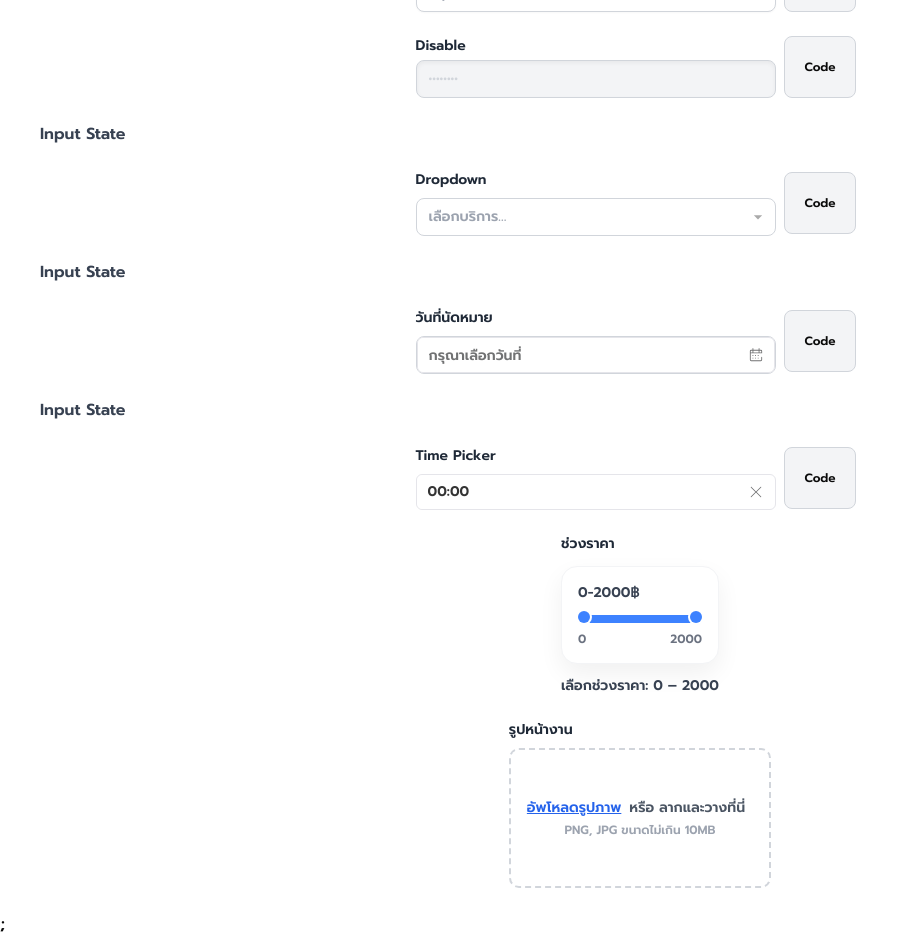
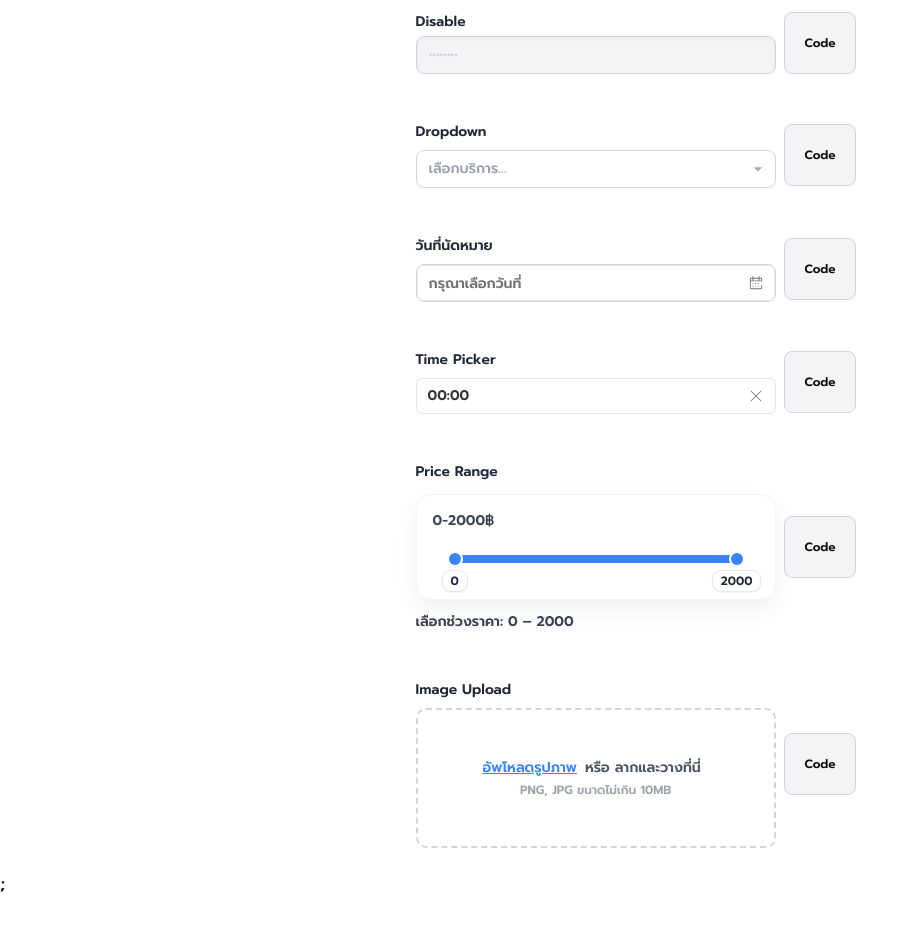
Before and after one commit to Preecha-Sayang/Final-Project-Home-Service, a Next.js app: page /demoinput in a window 1280 px wide. Shown: the part 380-1316 px from the top of the page, without its empty margins (0-919 px from the left). After the commit the page ends 1276 px from the top, so only its background shows below. Built offline with nearby package versions, Linux system fonts and the light colour scheme.

Commit message:
feat: template input price range and input images upload

```diff
--- a/src/components/input/_test_input.tsx
+++ b/src/components/input/_test_input.tsx
@@ -1,18 +1,13 @@
 import { useState } from "react";
 
-import PriceRange, { Range } from "./inputPriceRange/price_range";
-import ImageUpload from "./inputImageUpload/image_upload";
 import ExampleInputState from "./inputField/example";
 import ExampleInputDropdown from "./inputDropdown/example";
 import ExampleDatePicker from "./inputDatePicker/example";
 import ExampleTimePicker from "./inputTimePicker/example";
+import ExamplePriceRange from "./inputPriceRange/example";
+import ExampleImageUpload from "./inputImageUpload/example";
 
 export default function TestInput() {
-    const [time, setTime] = useState("10:00");
-    const [budget, setBudget] = useState<Range>({ min: 0, max: 2000 });
-    const [photo, setPhoto] = useState<File | null>(null);
-
-
 
     return (
         <div className="flex flex-col justify-center items-center max-w-[1200px] gap-6 p-6">
@@ -21,9 +16,8 @@ export default function TestInput() {
             <ExampleInputDropdown />
             <ExampleDatePicker />
             <ExampleTimePicker />
-
-            <PriceRange label="ช่วงราคา" min={0} max={2000} value={budget} onChange={setBudget} />
-            <ImageUpload label="รูปหน้างาน" value={photo} onChange={setPhoto} />
+            <ExamplePriceRange />
+            <ExampleImageUpload />
         </div>
     )
 }
--- a/src/components/input/inputDatePicker/example.tsx
+++ b/src/components/input/inputDatePicker/example.tsx
@@ -28,7 +28,7 @@ const minToday = format(new Date(), "yyyy-MM-dd");
 
     return (
         <>
-            <div className="w-[1200px] font-medium text-[var(--gray-700)]">Input State</div>
+            <div className="w-[1200px] font-medium text-[var(--gray-700)]"></div>
             <div className="flex justify-center items-center">
                 <div className="w-[360px]">
                     <DatePicker
--- a/src/components/input/inputDropdown/example.tsx
+++ b/src/components/input/inputDropdown/example.tsx
@@ -38,7 +38,7 @@ const [service, setService] = useState("");
 
     return (
         <>
-            <div className="w-[1200px] font-medium text-[var(--gray-700)]">Input State</div>
+            <div className="w-[1200px] font-medium text-[var(--gray-700)]"></div>
             <div className="flex justify-center items-center">
                 <div className="w-[360px]">
                     <InputDropdown
--- a/src/components/input/inputField/example.tsx
+++ b/src/components/input/inputField/example.tsx
@@ -105,7 +105,7 @@ import InputField from "@/components/input/inputField/input_state";
 
     return (
         <>
-            <div className="w-[1200px] font-medium text-[var(--gray-700)]">Input State</div>
+            <div className="w-[1200px] font-medium text-[var(--gray-700)]"></div>
             {/* name */}
             <div className="flex justify-center items-center">
                 <div className="w-[360px]">
--- a/src/components/input/inputImageUpload/example.tsx
+++ b/src/components/input/inputImageUpload/example.tsx
@@ -1,7 +1,40 @@
 import { useState } from "react";
-import ImageUpload from "./image_upload";
+import ImageUpload from "@/components/input/inputImageUpload/image_upload";
+import CodeButton from "../code/codeButton";
 
-export default function Example() {
+export default function ExampleImageUpload() {
     const [file, setFile] = useState<File | null>(null);
-    return <ImageUpload label="Image Upload" value={file} onChange={setFile} />;
+
+    const codeImage = `
+import ImageUpload from "@/components/input/inputImageUpload/image_upload";
+
+const [file, setFile] = useState<File | null>(null);
+
+<div className="w-[360px]">
+    <ImageUpload
+        label="Image Upload"
+        value={file}
+        onChange={setFile}
+    />
+</div>
+`;
+
+    return (
+        <>
+            <div className="w-[1200px] font-medium text-[var(--gray-700)]"></div>
+            <div className="flex justify-center items-center">
+                <div className="w-[360px]">
+                    <ImageUpload
+                        label="Image Upload"
+                        value={file}
+                        onChange={setFile}
+                    />
+                </div>
+                <div>
+                    <CodeButton title="Input State" code={codeImage} />
+                </div>
+            </div>
+        </>
+
+    );
 }
--- a/src/components/input/inputImageUpload/image_upload.tsx
+++ b/src/components/input/inputImageUpload/image_upload.tsx
@@ -23,11 +23,11 @@ export default function ImageUpload({
             {/* กล่องเส้นปะตามภาพ */}
             <div
                 onClick={handlePick}
-                className="flex items-center justify-center w-full min-h-[140px] rounded-lg border-2 border-dashed border-[var(--gray-300)] bg-[var(--white)] px-4 py-6 text-center hover:border-[var(--gray-400)] transition"
+                className="flex items-center justify-center w-full min-h-[140px] rounded-lg border-2 border-dashed border-[var(--gray-300)] bg-[var(--white)] px-4 py-6 text-center hover:border-[var(--gray-400)] transition cursor-pointer hover:bg-[var(--gray-300)"
             >
                 <div className="space-y-1">
                     <div className="text-sm">
-                        <span className="font-medium text-[var(--blue-600)] underline">อัพโหลดรูปภาพ</span>
+                        <span className="font-medium text-[var(--blue-500)] underline hover:text-[var(--blue-700)]">อัพโหลดรูปภาพ</span>
                         <span className="mx-2 text-[var(--gray-600)]">หรือ ลากและวางที่นี่</span>
                     </div>
                     <div className="text-xs text-[var(--gray-400)]">PNG, JPG ขนาดไม่เกิน 10MB</div>
--- a/src/components/input/inputPriceRange/example.tsx
+++ b/src/components/input/inputPriceRange/example.tsx
@@ -1,17 +1,48 @@
 import { useState } from "react";
-import PriceRangeRadix, { Range } from "./price_range";
+import PriceRange, { Range } from "@/components/input/inputPriceRange/price_range";
+import CodeButton from "../code/codeButton";
 
-export default function Example() {
-    const [budget, setBudget] = useState<Range>({ min: 700, max: 900 });
+export default function ExamplePriceRange() {
+    const [budget, setBudget] = useState<Range>({ min: 0, max: 2000 });
 
-    return (
-        <PriceRangeRadix
+    const codePrice = `
+import PriceRange, { Range } from "@/components/input/inputPriceRange/price_range";
+
+const [budget, setBudget] = useState<Range>({ min: 0, max: 2000 });
+
+<div className="w-[360px]">
+    <PriceRange
         label="Price Range"
         min={0}
         max={2000}
         step={1}
         value={budget}
+        onChange={setBudget}
         onCommit={setBudget}
     />
+</div>
+`;
+
+    return (
+        <>
+            <div className="w-[1200px] font-medium text-[var(--gray-700)]"></div>
+            <div className="flex justify-center items-center">
+                <div className="w-[360px]">
+                    <PriceRange
+                        label="Price Range"
+                        min={0}
+                        max={2000}
+                        step={1}
+                        value={budget}
+                        onChange={setBudget}
+                        onCommit={setBudget}
+                    />
+                </div>
+                <div>
+                    <CodeButton title="Input State" code={codePrice} />
+                </div>
+            </div>
+        </>
+
     );
 }
--- a/src/components/input/inputPriceRange/price_range.tsx
+++ b/src/components/input/inputPriceRange/price_range.tsx
@@ -1,5 +1,6 @@
 import * as Slider from "@radix-ui/react-slider";
 import { cn } from "../_style";
+import * as React from "react";
 
 export type Range = { min: number; max: number };
 
@@ -7,99 +8,114 @@ type Props = {
     label?: string;
     min: number;
     max: number;
-    step?: number;                   // ปรับขั้น (ดีฟอลต์ 1)
-    value: Range;                    // { min, max }
-    onChange?: (val: Range) => void;  // ลากยังไม่ยิง
-    onCommit?: (val: Range) => void; // ยิงตอนปล่อยมือ
+    step?: number;
+    value: Range;                    // ทำให้ optional
+    onChange?: (val: Range) => void;  // live change
+    onCommit?: (val: Range) => void;  // mouse up
     className?: string;
 };
 
-export default function PriceRangeRadix({
+export default function PriceRange({
     label, min, max, step = 1, value, onChange, onCommit, className,
 }: Props) {
-    const vArr: [number, number] = [value.min, value.max];
+
+
+    const isControlled = value !== undefined;
+
+    const [inner, setInner] = React.useState<[number, number]>([
+        value?.min ?? min,
+        value?.max ?? max,
+    ]);
+
+    // sync เมื่อ value (controlled) เปลี่ยนจากข้างนอก
+    React.useEffect(() => {
+        if (isControlled && value) setInner([value.min, value.max]);
+    }, [isControlled, value?.min, value?.max]);
+
+    const current: [number, number] = isControlled
+        ? [value!.min, value!.max]
+        : inner;
+
+    const toRange = ([a, b]: number[]): Range => ({
+        min: Math.min(a, b),
+        max: Math.max(a, b),
+    });
+
+    // แปลงเป็นเปอร์เซ็นต์ของช่วง
+    const pct = (n: number) => ((n - min) / (max - min)) * 100;
+
+    // สำหรับกัน badge ซ้อนกัน (ถ้าใกล้กันเกิน 8%)
+    const p1 = pct(value.min);
+    const p2 = pct(value.max);
+    const tooClose = Math.abs(p2 - p1) < 8;
 
     return (
         <div className={cn("grid gap-3", className)}>
-            {/* label */}
             {label && <span className="text-sm font-medium text-[var(--gray-800)]">{label}</span>}
 
-            {/* การ์ดขาว + เงาเบาๆ ตามภาพ */}
             <div className="rounded-2xl border border-[var(--gray-100)] bg-[var(--white)] p-4 shadow-[0_10px_24px_rgba(0,0,0,.06)]">
-                {/* หัวด้านบนซ้าย "0-2000฿" */}
                 <div className="mb-3 text-sm text-[var(--gray-700)]">{min}-{max}฿</div>
 
-                {/* === Radix Slider === */}
+                {/* กล่องครอบเพื่ออิงตำแหน่ง badge */}
+                <div className="relative px-2 py-3">
                     <Slider.Root
                         min={min}
                         max={max}
                         step={step}
                         value={[value.min, value.max]}
-                    onValueChange={([a, b]) => {
-                        if (!onChange) return; // ถ้าไม่อยากยิงระหว่างลาก ก็ไม่เรียก
-                        onChange({ min: Math.min(a, b), max: Math.max(a, b) });
-                    }}
-                    onValueCommit={([a, b]) => {
-                        if (!onCommit) return;
-                        onCommit({ min: Math.min(a, b), max: Math.max(a, b) });
-                    }}
-                    className="relative flex w-full select-none touch-none items-center"
+                        onValueChange={([a, b]) => onChange?.({ min: Math.min(a, b), max: Math.max(a, b) })}
+                        onValueCommit={([a, b]) => onCommit?.({ min: Math.min(a, b), max: Math.max(a, b) })}
+                        className="relative mx-2 flex w-[calc(100%-1rem)] select-none touch-none items-center"
                     >
-                    {/* Track เทาอ่อน */}
                         <Slider.Track className="relative h-2 w-full rounded-full bg-[var(--gray-300)]">
-                        {/* Range ฟ้า */}
                             <Slider.Range className="absolute h-2 rounded-full bg-[var(--blue-500)]" />
                         </Slider.Track>
 
-                    {/* Thumb ซ้าย */}
+                        {/* Thumb ซ้าย + ป้าย */}
                         <Slider.Thumb
                             aria-label="Minimum"
                             className={cn(
-                            // ปุ่มใหญ่ให้กดง่าย (28×28)
-                            "absolute -top-2 h-3 w-3 -translate-x-1/2 rounded-full",
-                            "bg-transparent outline-none",
-                            "shadow-[0_1px_2px_rgba(0,0,0,.08)]",
-                            // โฟกัสใส่ ring น้ำเงิน
-                            "focus-visible:ring-2 focus-visible:ring-[var(--blue-500)] focus-visible:ring-offset-2 cursor-pointer"
+                                "relative -top-0 h-3 w-3 -translate-x-1/2 rounded-full bg-transparent outline-none cursor-pointer"
                             )}
                         >
+                            {/* หัวกลม */}
+                            <span className="block h-3 w-3 rounded-full bg-[var(--blue-500)] ring-2 ring-[var(--white)] shadow-[0_0_0_1px_rgba(0,0,0,.08)]" />
+
+                            {/* ป้ายใต้หัว — เกาะกับตำแหน่งหัวแน่นอน */}
                             <span
-                            className={cn(
-                                "block h-3 w-3 rounded-full",
-                                "bg-[var(--blue-500)] ring-2 ring-[var(--white)]",
-                                "shadow-[0_0_0_1px_rgba(0,0,0,.08)]"
-                            )}
-                        />
+                                className="pointer-events-none absolute left-1/2 top-[18px] -translate-x-1/2 rounded-md
+                 bg-[var(--white)] px-2 py-0.5 text-xs text-[var(--gray-800)] shadow-sm ring-1 ring-[var(--gray-200)]"
+                            >
+                                {value.min}
+                            </span>
                         </Slider.Thumb>
 
-                    {/* Thumb ขวา — z-10 เพื่อไม่โดนชน */}
+                        {/* Thumb ขวา + ป้าย */}
                         <Slider.Thumb
                             aria-label="Maximum"
                             className={cn(
-                            "absolute -top-2 h-3 w-3 -translate-x-1/2 rounded-full",
-                            "bg-transparent outline-none",
-                            "shadow-[0_1px_2px_rgba(0,0,0,.08)] z-10",
-                            "focus-visible:ring-2 focus-visible:ring-[var(--blue-500)] focus-visible:ring-offset-2 cursor-pointer"
+                                "relative -top-0 h-3 w-3 -translate-x-1/2 rounded-full bg-transparent outline-none cursor-pointer z-10"
                             )}
                         >
+                            <span className="block h-3 w-3 rounded-full bg-[var(--blue-500)] ring-2 ring-[var(--white)] shadow-[0_0_0_1px_rgba(0,0,0,.08)]" />
                             <span
-                            className={cn(
-                                "block h-3 w-3 rounded-full",
-                                "bg-[var(--blue-500)] ring-2 ring-[var(--white)]",
-                                "shadow-[0_0_0_1px_rgba(0,0,0,.08)]"
-                            )}
-                        />
+                                className="pointer-events-none absolute left-1/2 top-[18px] -translate-x-1/2 rounded-md
+                 bg-[var(--white)] px-2 py-0.5 text-xs text-[var(--gray-800)] shadow-sm ring-1 ring-[var(--gray-200)]"
+                            >
+                                {value.max}
+                            </span>
                         </Slider.Thumb>
                     </Slider.Root>
 
-                {/* ตัวเลขใต้ซ้าย/ขวา */}
+                </div>
+
                 <div className="mt-2 flex items-center justify-between text-xs text-[var(--gray-500)]">
-                    <span>{min}</span>
-                    <span>{max}</span>
+                    {/* <span>{min}</span> */}
+                    {/* <span>{max}</span> */}
                 </div>
             </div>
 
-            {/* สรุปค่าที่เลือก */}
+            {/* สรุปค่า */}
             <div className="text-sm text-[var(--gray-700)]">
                 เลือกช่วงราคา: <b>{value.min}</b> – <b>{value.max}</b>
             </div>
--- a/src/components/input/inputTimePicker/example.tsx
+++ b/src/components/input/inputTimePicker/example.tsx
@@ -3,7 +3,7 @@ import TimePicker from "@/components/input/inputTimePicker/time_picker";
 import CodeButton from "../code/codeButton";
 
 export default function ExampleTimePicker() {
-    const [time, setTime] = useState("กรุณาเลือกเวลา");
+    const [time, setTime] = useState("00:00");
 
     const codeTime = `
 import TimePicker from "@/components/input/inputTimePicker/time_picker";
@@ -22,7 +22,7 @@ const [time, setTime] = useState("00:00");
 
     return (
         <>
-            <div className="w-[1200px] font-medium text-[var(--gray-700)]">Input State</div>
+            <div className="w-[1200px] font-medium text-[var(--gray-700)]"></div>
             <div className="flex justify-center items-center">
                 <div className="w-[360px]">
                     <TimePicker
```
Lines whose indentation alone changed are shown as unchanged.
